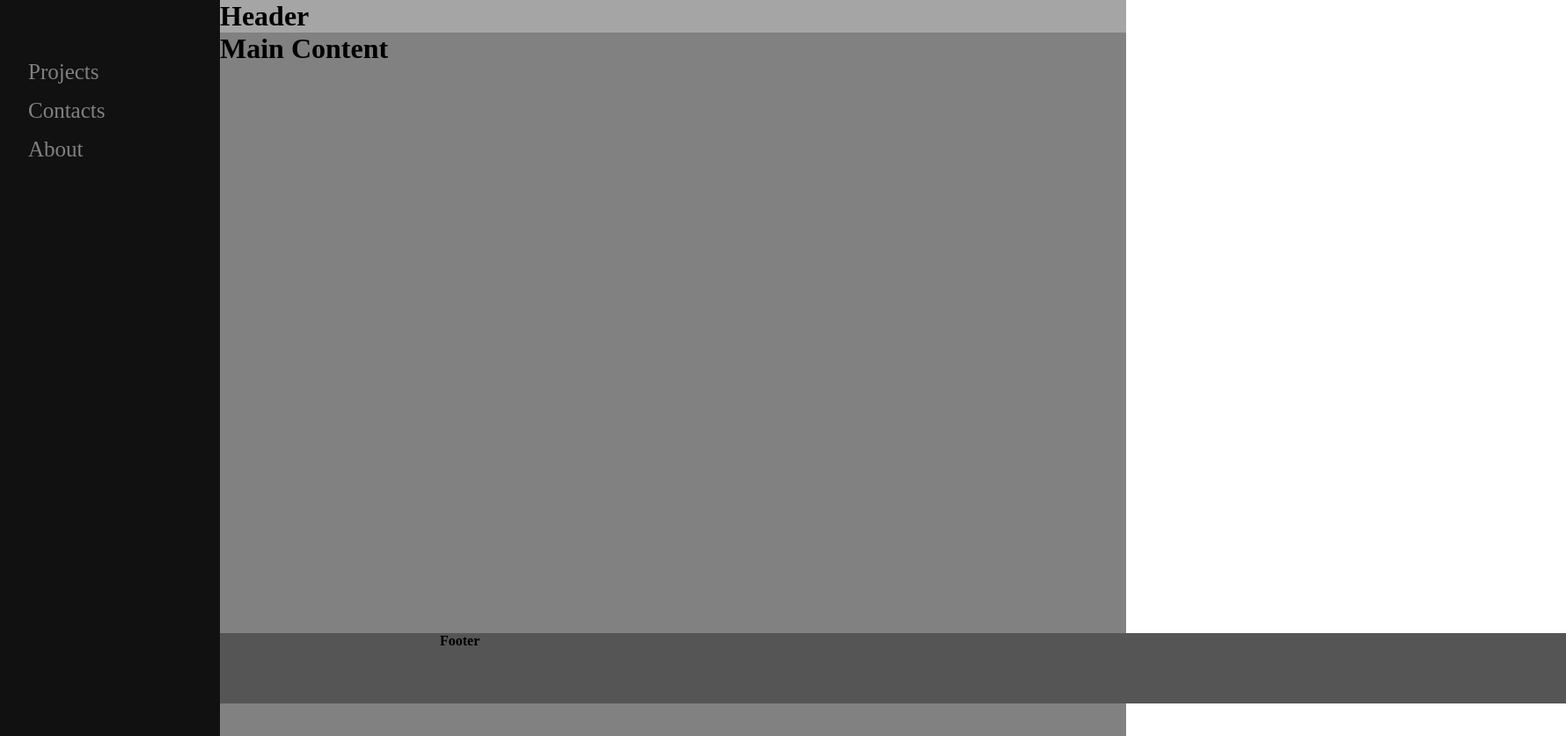
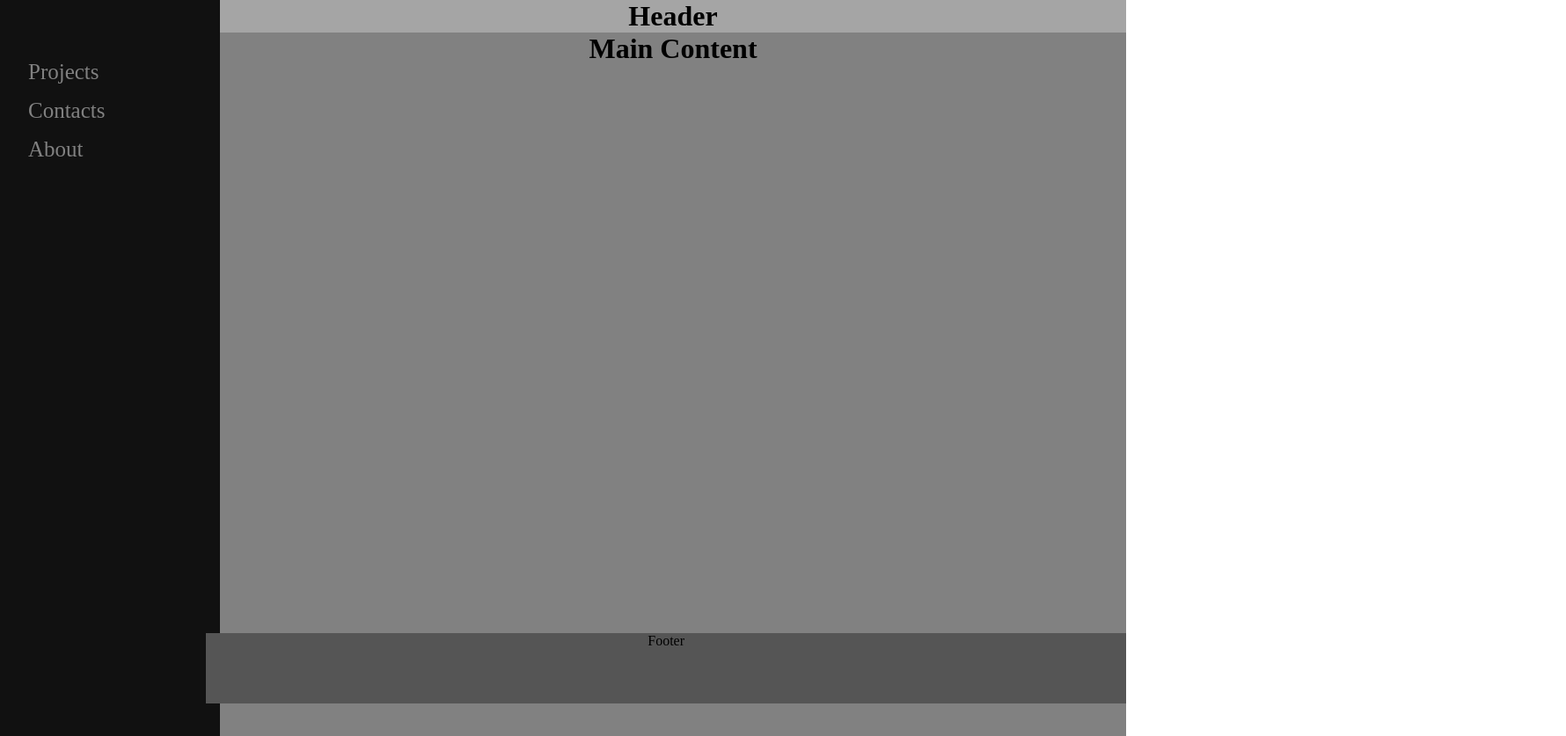
Before and after one commit to Cranberry-IT/Cranberry-IT.github.io, a plain HTML site: page Yarotskyi/pages/index.html in a window 1280 px wide. Shown: the whole page at 88% size, 1780 px wide, since content can reach past the window. Drawn offline with Linux system fonts and the light colour scheme.

Commit message:
Change main and footer
Change main and footer

```diff
--- a/Yarotskyi/pages/index.html
+++ b/Yarotskyi/pages/index.html
@@ -25,7 +25,7 @@
 		</main>
 
 		<footer>
-			<h4>Footer</h4>
+			<p>Footer</p>
 		</footer>
 	</body>
 </html>
--- a/Yarotskyi/styles/index.css
+++ b/Yarotskyi/styles/index.css
@@ -47,6 +47,7 @@ header
 	overflow: hidden;
 	padding-left: 250px;
 	background-color: #A5A5A5;
+	text-align: center;
 }
 
 
@@ -58,14 +59,24 @@ main
 	height: 100vh;
 }
 
+main > h1
+{
+	text-align: center;
+}
+
 footer
 {
 	overflow: hidden;
-	padding-left: 250px;
 	height: 80px;
-	width: 100%;
+	width: 81.7%;
 	background-color: #555555;
 	position: absolute;
-	left: 250px;
+	/*margin-left: 250px;*/
 	bottom: 0;
+	right: 0;
 }
+
+footer > p
+{
+	text-align: center;
+}
```
